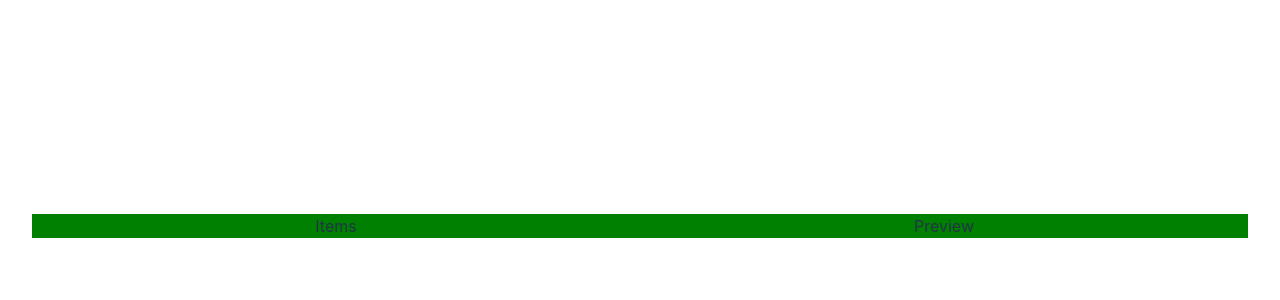
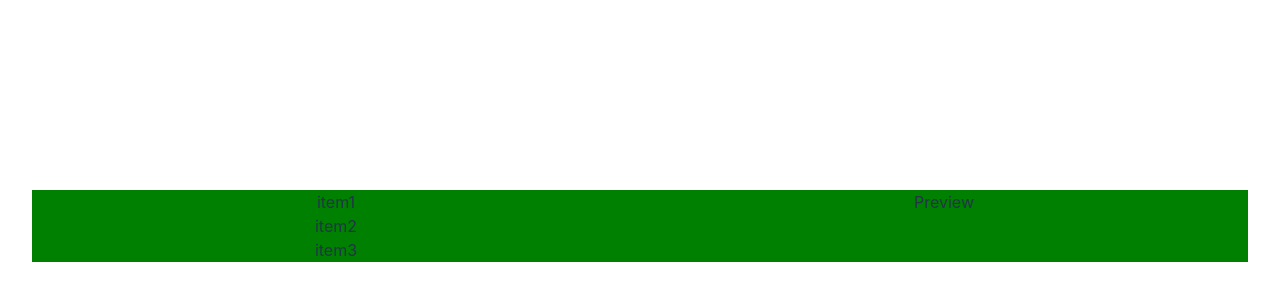
Before and after one commit to djk01281/item-selector, a React (Vite) app in the folder item-selector/: page / in a window 1280 px wide. Shown: the part 174-474 px from the top of the page. Built offline with nearby package versions, Linux system fonts and the light colour scheme.

Commit message:
feat: create basic Items

```diff
--- a/item-selector/src/ItemsContainer.tsx
+++ b/item-selector/src/ItemsContainer.tsx
@@ -1,7 +1,13 @@
 
 const ItemsContainer = () =>{
+    const itemsList:string[] = ["item1", "item2", "item3"];
+    return <div className = 'ItemsContainer'>{itemsList.map((item)=>(
+        <Item name={item}></Item>
+    ))}</div>
+}
 
-    return <div className = 'ItemsContainer'>Items</div>
+const Item: React.FC<{ name: string }> = (props) =>{
+    return <div className="Item">{props.name}</div>
 }
 
 export default ItemsContainer;
```
